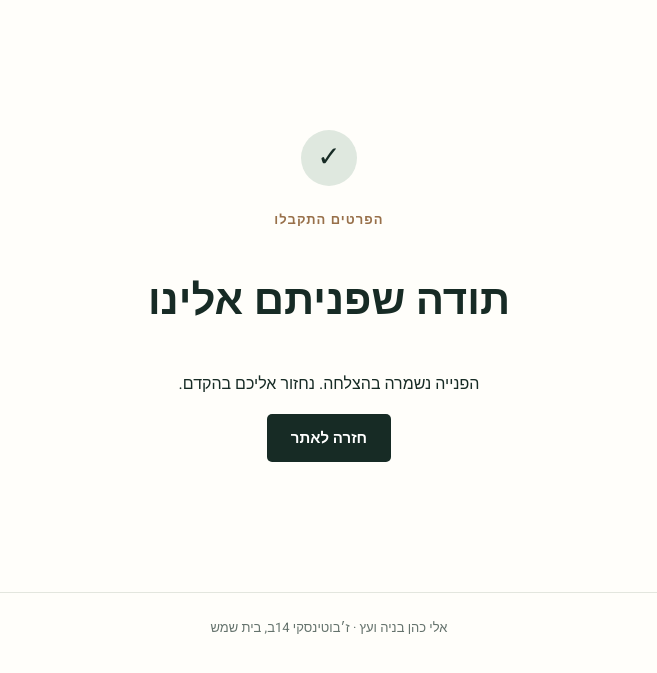
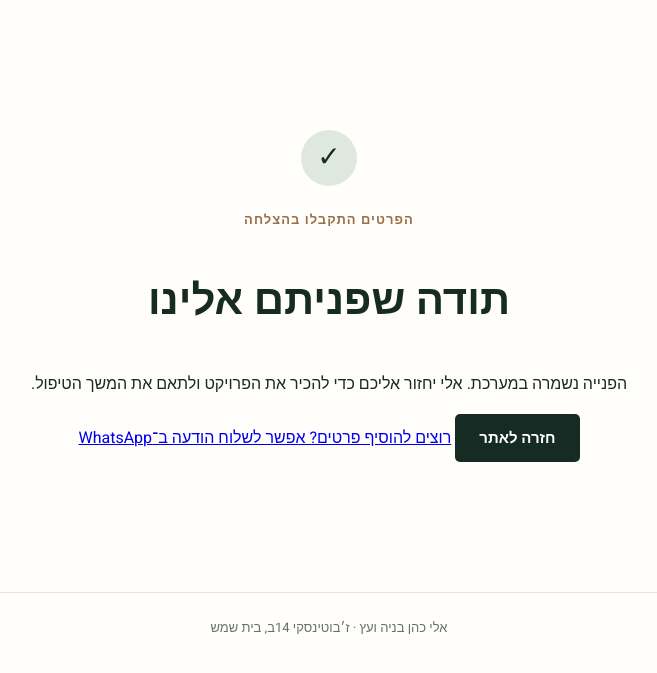
Before and after one commit to mv89-heb/business-mvp, a Flask app: page /thanks in a window 1280 px wide. Shown: the part 78-751 px from the top of the page, without its empty margins (311-968 px from the left). Run offline with Flask 3, Linux system fonts and the light colour scheme; some libraries are stand-ins or nearby versions.

Commit message:
Improve lead confirmation with reference number and contact path

```diff
--- a/templates/thanks.html
+++ b/templates/thanks.html
@@ -1 +1,13 @@
-{% extends "base.html" %}{% block content %}<section class="thanks"><div class="thanks-mark">✓</div><span class="eyebrow">הפרטים התקבלו</span><h1>תודה שפניתם אלינו</h1><p>הפנייה נשמרה בהצלחה. נחזור אליכם בהקדם.</p><a class="button primary" href="/">חזרה לאתר</a></section>{% endblock %}
+{% extends "base.html" %}
+{% block title %}הפנייה התקבלה | אלי כהן בניה ועץ{% endblock %}
+{% block content %}
+<section class="thanks">
+  <div class="thanks-mark">✓</div>
+  <span class="eyebrow">הפרטים התקבלו בהצלחה</span>
+  <h1>תודה שפניתם אלינו</h1>
+  <p>הפנייה נשמרה במערכת. אלי יחזור אליכם כדי להכיר את הפרויקט ולתאם את המשך הטיפול.</p>
+  {% if lead_id %}<div class="lead-reference"><span>מספר הפנייה שלכם</span><strong>#{{ lead_id }}</strong><small>מומלץ לשמור את המספר לצורך בירור בהמשך.</small></div>{% endif %}
+  <a class="button primary" href="/">חזרה לאתר</a>
+  <a class="thanks-whatsapp" href="https://wa.me/972507208386" target="_blank" rel="noopener">רוצים להוסיף פרטים? אפשר לשלוח הודעה ב־WhatsApp</a>
+</section>
+{% endblock %}
```
